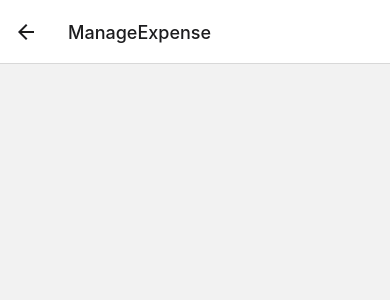
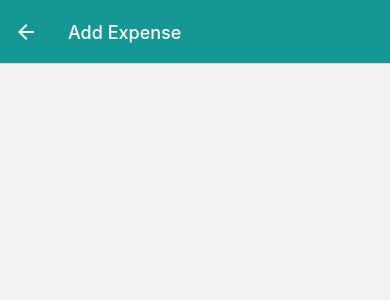
Before and after one commit to eunjitech/accountBook, a React Native app: screen /ManageExpense in a window 390 px wide. Shown: the top 300 px of the page. Built offline with nearby package versions, Linux system fonts and the light colour scheme.

Commit message:
8-138: management component 추가

```diff
--- a/App.js
+++ b/App.js
@@ -67,7 +67,13 @@
     <>
       <StatusBar style="auto" />
       <NavigationContainer>
-        <Stack.Navigator initialRouteName="ExpensesOverView">
+        <Stack.Navigator
+          initialRouteName="ExpensesOverView"
+          screenOptions={{
+            headerStyle: { backgroundColor: GlobalStyles.colors.darkTeal },
+            headerTintColor: "white",
+          }}
+        >
           <Stack.Screen
             name="ExpensesOverView"
             component={ExpensesOverView}
@@ -75,7 +81,13 @@
               headerShown: false,
             }}
           />
-          <Stack.Screen name="ManageExpense" component={ManageExpenses} />
+          <Stack.Screen
+            name="ManageExpense"
+            component={ManageExpenses}
+            options={{
+              presentation: "modal", //ios특화
+            }}
+          />
         </Stack.Navigator>
       </NavigationContainer>
     </>
--- a/components/ExpensesOutput/ExpenseItem.js
+++ b/components/ExpensesOutput/ExpenseItem.js
@@ -5,10 +5,12 @@
 
 import { GlobalStyles } from "../../constants/styles";
 
-export default function ExpenseItem({ description, amount, date }) {
+export default function ExpenseItem({ id, description, amount, date }) {
   const navigation = useNavigation();
   function expensePressHandler() {
-    navigation.navigate("ManageExpense");
+    navigation.navigate("ManageExpense", {
+      expenseId: id,
+    });
   }
 
   return (
--- a/screens/ManageExpenses.js
+++ b/screens/ManageExpenses.js
@@ -1,9 +1,21 @@
-import React from "react";
+import React, { useLayoutEffect } from "react";
 import { StyleSheet, Text, View } from "react-native";
 
 import { GlobalStyles } from "../constants/styles";
 
-export default function ManageExpenses() {
+export default function ManageExpenses({ route, navigation }) {
+  //   const {
+  //     params: { id: editedExpenseId },
+  //   } = route;
+  const editedExpenseId = route.params?.expenseId;
+  const isEditing = !!editedExpenseId;
+
+  useLayoutEffect(() => {
+    navigation.setOptions({
+      title: isEditing ? "Edit Expense" : "Add Expense",
+    });
+  }, [navigation, isEditing]);
+
   return (
     <View>
       <Text></Text>
```
